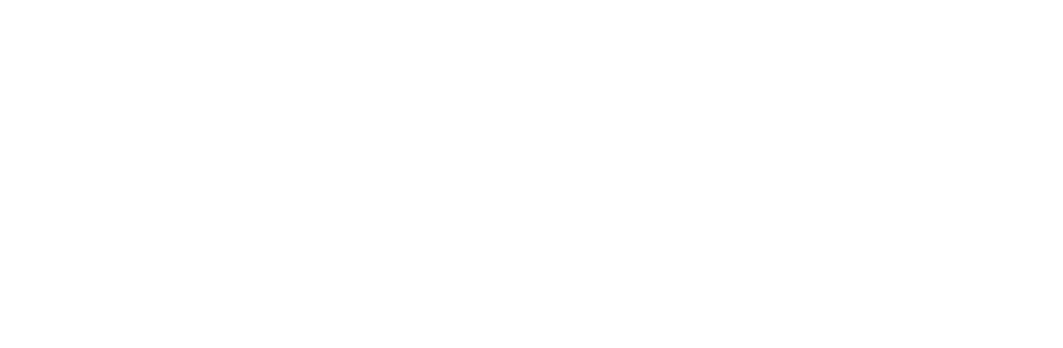
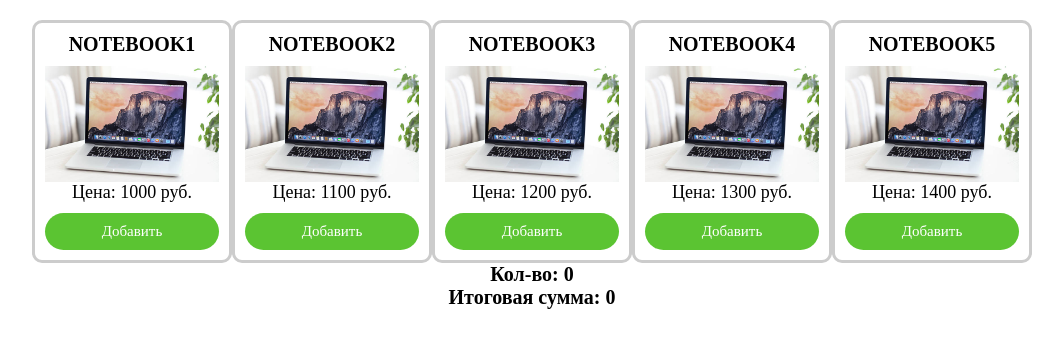
Before and after one commit to Ruzilya552/js-project, a website built with webpack: page dist/index.html in a window 1280 px wide. Shown: the whole page, without its empty margins (108-1171 px from the left). Built offline with nearby package versions, Linux system fonts and the light colour scheme.

Commit message:
Lesson 9

```diff
--- /dev/null
+++ b/src/components/cart/cart.js
@@ -0,0 +1,28 @@
+import './cart.scss'
+
+const Cart = (cart) => {
+    const CartElement = document.createElement('div');
+    const itemsCountElement = document.createElement('span');
+    const priceElement = document.createElement('span');
+
+    itemsCountElement.innerText = `Кол-во: ${cart.length}`;
+    priceElement.innerText = `Итоговая сумма: 0`;
+
+    CartElement.className = "cart";
+    itemsCountElement.className = "cart__count";
+    priceElement.className = "cart__price";
+
+    CartElement.appendChild(itemsCountElement)
+    CartElement.appendChild(priceElement)
+
+    const updateCart = (newCart) => {
+        itemsCountElement.innerText = `Кол-во: ${newCart.length}`;
+        const sumPrice = newCart.reduce((sum, item) => sum + item.price, 0);
+
+        priceElement.innerText = `Итоговая сумма: ${sumPrice}`;
+    }
+
+    return {CartElement, updateCart};
+}
+
+export default Cart
--- /dev/null
+++ b/src/components/cart/cart.scss
@@ -0,0 +1,8 @@
+.cart {
+    display: flex;
+    flex-direction: column;
+    margin: 0 auto;
+    font-size: 20px;
+    font-weight: 700;
+    text-align: center;
+}
--- /dev/null
+++ b/src/components/cart/index.js
@@ -0,0 +1,3 @@
+import Cart from './cart'
+
+export default Cart
--- /dev/null
+++ b/src/components/item/index.js
@@ -0,0 +1,3 @@
+import Item from "./item";
+
+export default Item
--- /dev/null
+++ b/src/components/item/item.js
@@ -0,0 +1,33 @@
+import './item.scss';
+import ItemImg from '../../assets/images/macbook.jpg'
+
+const Item = (name, price, onAdd) => {
+    const ItemElement = document.createElement('div');
+    ItemElement.className = "item";
+
+    const nameElement = document.createElement('span');
+    nameElement.className = "item__name";
+    nameElement.innerText = name;
+
+    const priceElement = document.createElement('span');
+    priceElement.className = "item__price";
+    priceElement.innerText = `Цена: ${price} руб.`;
+
+    const buttonElement = document.createElement('button');
+    buttonElement.className = "item__button";
+    buttonElement.innerText = "Добавить",
+    buttonElement.addEventListener('click', onAdd)
+
+    const imageElement = document.createElement('img');
+    imageElement.src = ItemImg;
+    imageElement.className = "item__image";
+
+    ItemElement.appendChild(nameElement);
+    ItemElement.appendChild(imageElement);
+    ItemElement.appendChild(priceElement);
+    ItemElement.appendChild(buttonElement);
+
+    return ItemElement;
+}
+
+export default Item
--- /dev/null
+++ b/src/components/item/item.scss
@@ -0,0 +1,56 @@
+.item {
+    display: flex;
+    justify-content: center;
+    align-items: center;
+    flex-direction: column;
+    width: 200px;
+    // height: 200px;
+    padding: 10px;
+    border: 3px solid #cccccc;
+    border-radius: 10px;
+    box-sizing: border-box;
+    transition: all 0.3s ease;
+    overflow: hidden;
+
+    &>span {
+        display: block;
+    }
+
+    &__name {
+        margin: 0 0 10px;
+        font-size: 20px;
+        font-weight: 700;
+        text-transform: uppercase;
+    }
+
+    &__price {
+        margin: 0 0 10px;
+        font-size: 18px;
+    }
+
+    &:hover {
+        cursor: pointer;
+        border-color: rgb(167, 162, 162);
+    }
+
+    &__button {
+        width: 100%;
+        padding: 10px;
+        background-color: #5bc432;
+        border: none;
+        outline: none;
+        border-radius: 30px;
+        color: #ffffff;
+        font-size: 15px;
+        transition: all 0.3s ease;
+
+        &:hover {
+            cursor: pointer;
+            background-color: #439722;
+        }
+    }
+
+    &__image {
+        width: 100%;
+    }
+}
--- /dev/null
+++ b/src/components/items-list/index.js
@@ -0,0 +1,3 @@
+import ItemsList from "./items-list";
+
+export default ItemsList
--- /dev/null
+++ b/src/components/items-list/items-list.js
@@ -0,0 +1,10 @@
+import './items-list.scss';
+
+const ItemsList = () => {
+    const ItemsListElement = document.createElement('div');
+    ItemsListElement.className = "items-list";
+
+    return ItemsListElement;
+}
+
+export default ItemsList
--- /dev/null
+++ b/src/components/items-list/items-list.scss
@@ -0,0 +1,6 @@
+.items-list {
+    display: flex;
+    justify-content: center;
+    align-items: center;
+    flex-wrap: wrap;
+}
--- a/src/index.js
+++ b/src/index.js
@@ -1 +1,57 @@
-alert('jhh')
+import './index.scss'
+import 'normalize.css'
+
+import ItemsList from "./components/items-list";
+import Item from "./components/item";
+import Cart from "./components/cart";
+
+const mocks = [
+    {
+        "id": 1,
+        "name": "notebook1",
+        "price": 1000
+    },
+    {
+        "id": 2,
+        "name": "notebook2",
+        "price": 1100
+    },
+    {
+        "id": 3,
+        "name": "notebook3",
+        "price": 1200
+    },
+    {
+        "id": 4,
+        "name": "notebook4",
+        "price": 1300
+    },
+    {
+        "id": 5,
+        "name": "notebook5",
+        "price": 1400
+    }
+]
+
+let cart = []
+
+const itemsList = ItemsList();
+const {CartElement, updateCart} = Cart(cart);
+
+document.body.appendChild(itemsList);
+document.body.appendChild(CartElement)
+
+const generateItems = () => {
+    mocks.forEach((item) => {
+
+        const onAdd = () => {
+            cart.push(item);
+            updateCart(cart)
+        }
+
+        const itemElement = Item(item.name, item.price, onAdd);
+        itemsList.appendChild(itemElement);
+    })
+}
+
+generateItems()
--- /dev/null
+++ b/src/index.scss
@@ -0,0 +1,3 @@
+body {
+    padding: 20px;
+}
--- a/webpack.config.js
+++ b/webpack.config.js
@@ -14,5 +14,26 @@ module.exports = {
         },
         compress: true,
         port: 9000
-    }
+    },
+
+    module: {
+        rules: [
+            {
+                test: /\.s[ac]ss$/i,
+                use: [
+                    "style-loader",
+                    "css-loader",
+                    "sass-loader",
+                ],
+            },
+            {
+                test: /\.css$/i,
+                use: ["style-loader", "css-loader"],
+            },
+            {
+                test: /\.(png|jpg)/i,
+                type: 'asset/resource'
+            }
+        ],
+    },
 }
```
Also changed, not shown: data.json (added, +29 -0 lines), db.json (added, +19 -0 lines), package.json (+7 -0 lines), dist/favicon.png (added), dist/index.html, src/assets/images/macbook.jpg (added), 1 other file.
